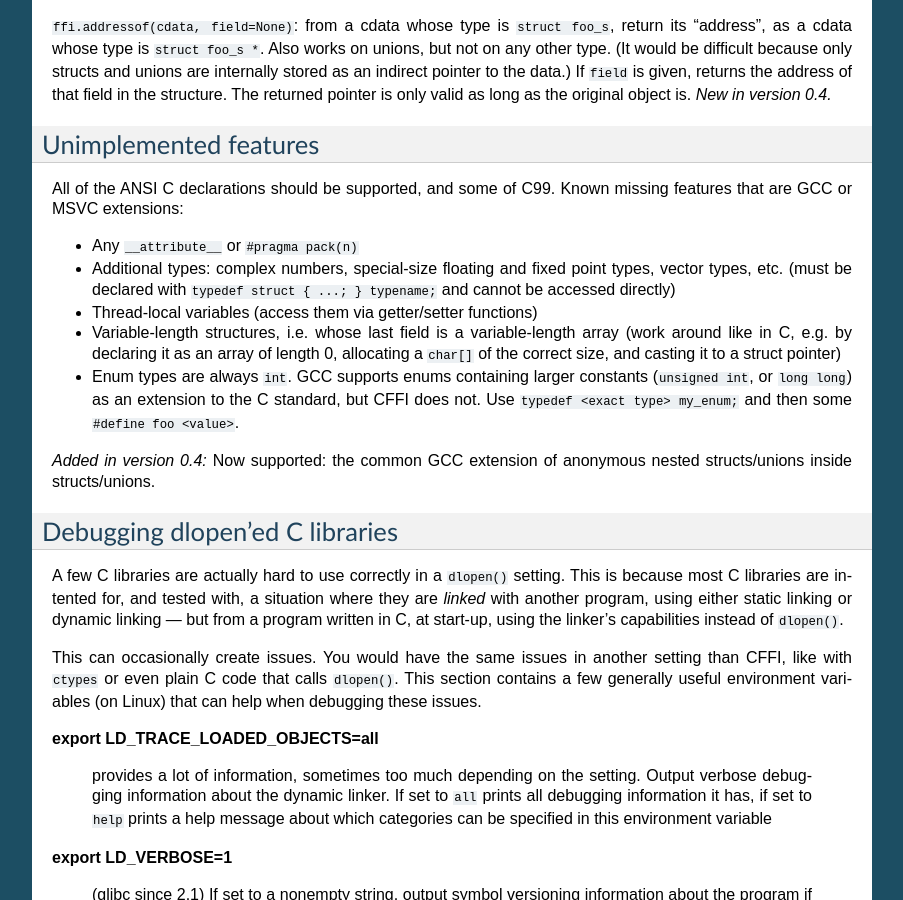
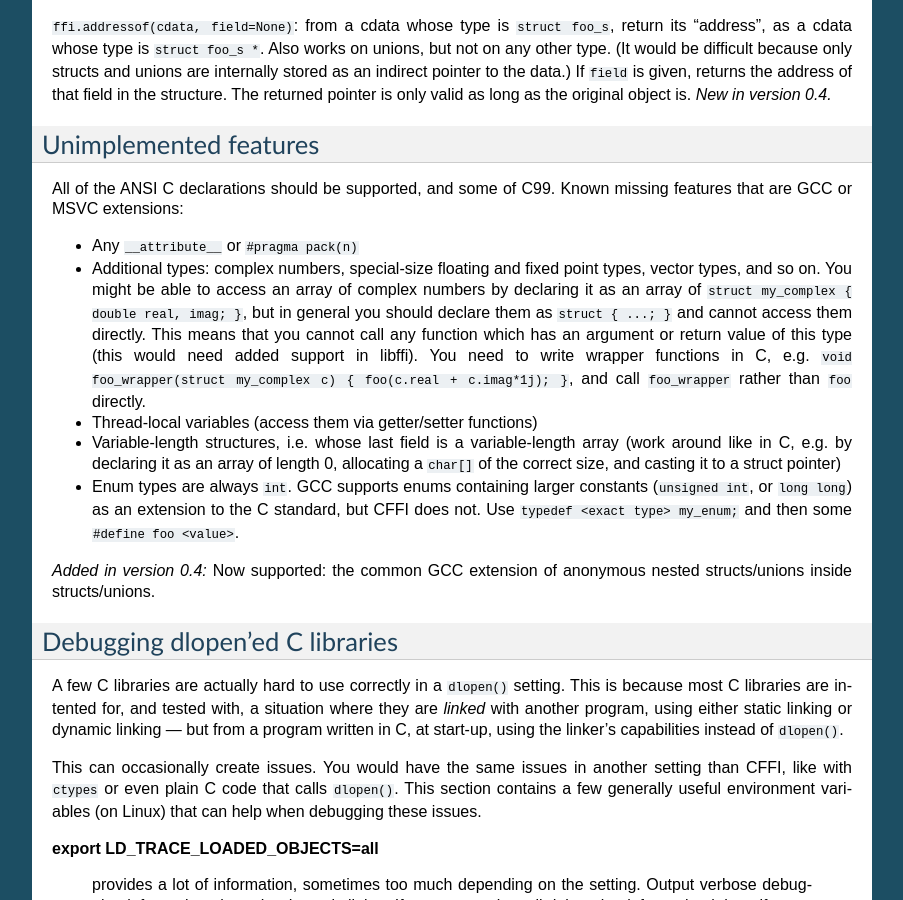
Before and after one commit to python-cffi/cffi, a Sphinx documentation site: the page built from doc/source/index.rst, in a window 1280 px wide and 900 px high, scrolled down 15001 px. Shown: the whole window, without its empty margins (198-1101 px from the left). Built offline with Sphinx 7.4.7, drawn with Linux system fonts in a browser that asks for light colours.

Commit message:
Expand the doc on complex numbers.

```diff
--- a/doc/source/index.rst
+++ b/doc/source/index.rst
@@ -1112,9 +1112,16 @@ Known missing features that are GCC or MSVC extensions:
 
 * Any ``__attribute__`` or ``#pragma pack(n)``
 
-* Additional types: complex numbers, special-size floating and
-  fixed point types, vector types, etc. (must be declared with
-  ``typedef struct { ...; } typename;`` and cannot be accessed directly)
+* Additional types: complex numbers, special-size floating and fixed
+  point types, vector types, and so on.  You might be able to access an
+  array of complex numbers by declaring it as an array of ``struct
+  my_complex { double real, imag; }``, but in general you should declare
+  them as ``struct { ...; }`` and cannot access them directly.  This
+  means that you cannot call any function which has an argument or
+  return value of this type (this would need added support in libffi).
+  You need to write wrapper functions in C, e.g. ``void
+  foo_wrapper(struct my_complex c) { foo(c.real + c.imag*1j); }``, and
+  call ``foo_wrapper`` rather than ``foo`` directly.
 
 * Thread-local variables (access them via getter/setter functions)
 
```
